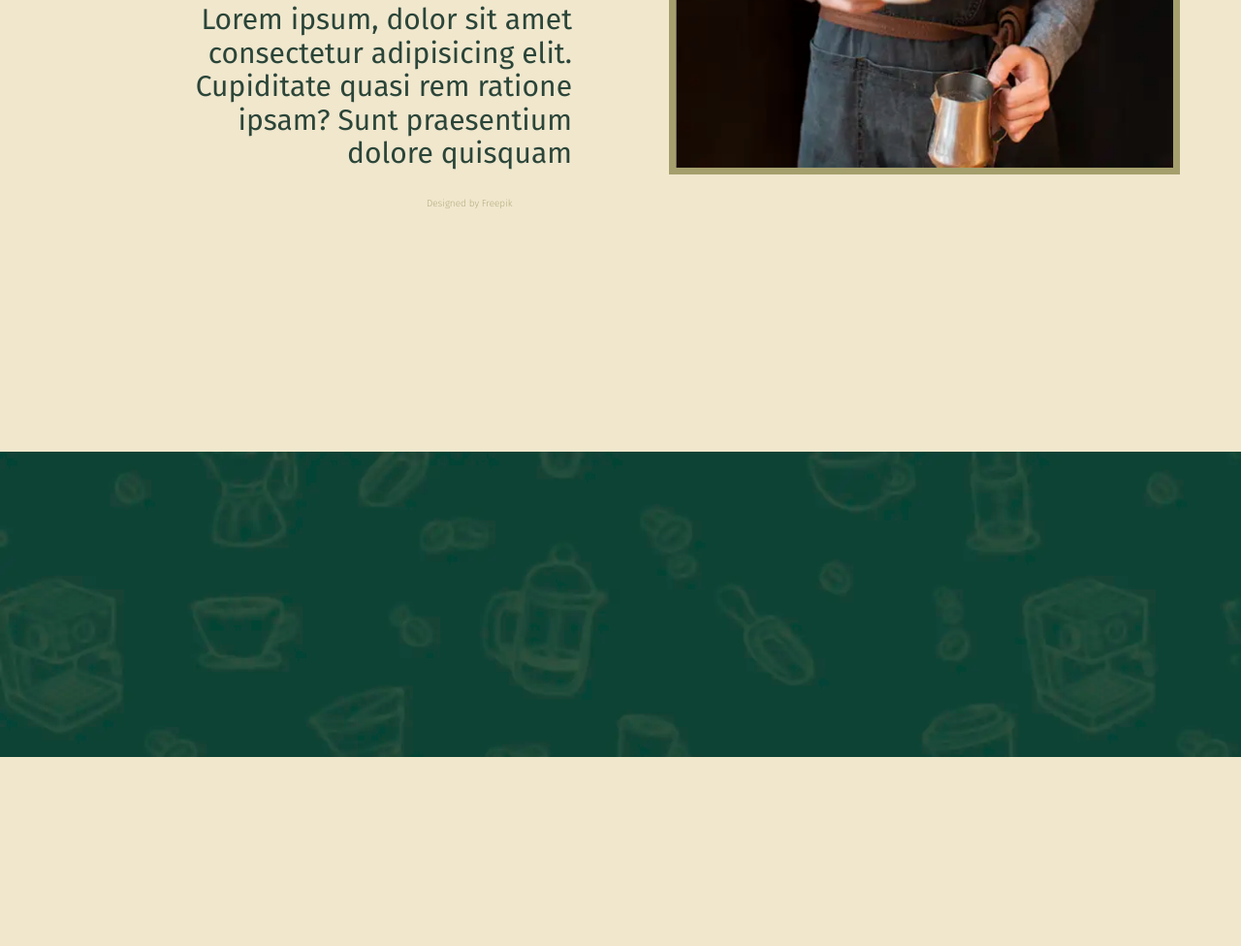
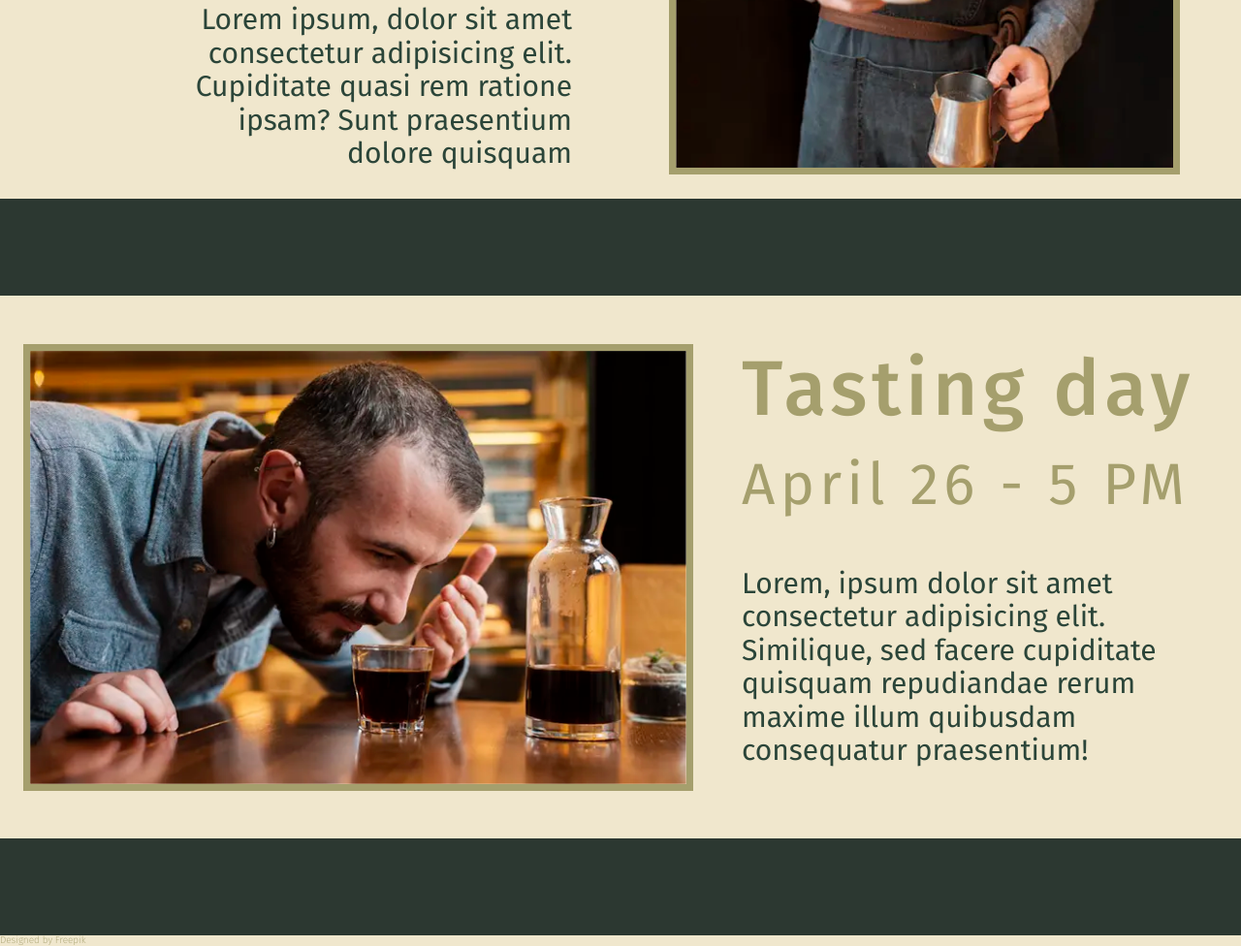
Before and after one commit to 7-hamo/Coffee-shop, a plain HTML site: page index.html in a window 1280 px wide. Shown: the part 4694-5670 px from the top of the page at 97% size. Before the commit the page ends 5475 px from the top, so only its background shows below. Drawn offline with Linux system fonts and the light colour scheme.

Commit message:
tasting day block

```diff
--- a/css/css.css
+++ b/css/css.css
@@ -339,3 +339,30 @@ img{
     background-size: cover;
     position: absolute;
 }
+/* tasting day */
+.tasting-day{
+    display: grid;
+    grid-template: 230px 230px /700px 500px;
+    height: 70vh;
+    justify-items: center;
+    justify-content: center;
+    align-content: center;
+    column-gap: 5rem;
+}
+.tasting-day__img{
+    grid-column: 1/2;
+    grid-row: 1/3;
+    justify-self: right;
+}
+.tasting-day__title{
+    font-size: 8rem;
+    letter-spacing: 5px;
+    color: var(--color-primary);
+    font-weight: 500;
+    margin: 0;
+    justify-self: left;
+}
+.tasting-day__date{
+    font-weight: 400;
+    font-size: 6rem;
+}
--- a/index.html
+++ b/index.html
@@ -288,8 +288,28 @@
       />
       <div class="take-away__background"></div>
     </div>
-    <div class="buy-block">
+    <div class="block__end"></div>
     <!-- take away block -->
+    <!-- tasting day -->
+    <div class="tasting-day">
+      <img
+        class="tasting-day__img"
+        src="images/tasting-day-img.webp"
+        alt="a man sniffing a coffee"
+        width="691"
+        height="461"
+      />
+      <h1 class="tasting-day__title">
+        Tasting day <br /><span class="tasting-day__date">April 26 - 5 PM</span>
+      </h1>
+      <p>
+        Lorem, ipsum dolor sit amet consectetur adipisicing elit. Similique, sed
+        facere cupiditate quisquam repudiandae rerum maxime illum quibusdam
+        consequatur praesentium!
+      </p>
+    </div>
+    <div class="block__end"></div>
+    <!-- tasting day -->
     <!-- authoer of the design -->
     <a href="http://www.freepik.com">Designed by Freepik</a>
   </body>
```
Also changed, not shown: images/register-img.webp (added), images/tasting-day-img.webp (added).
